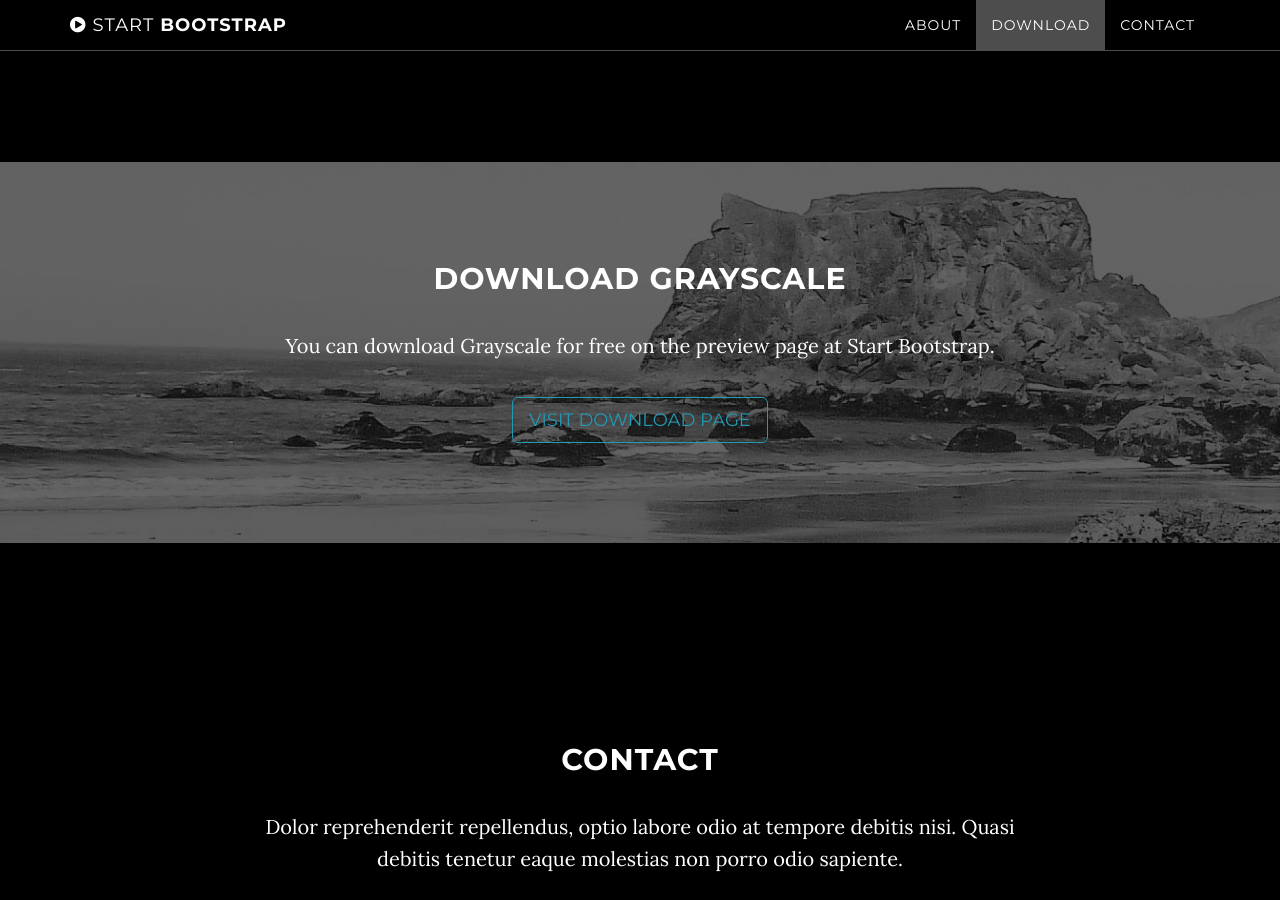
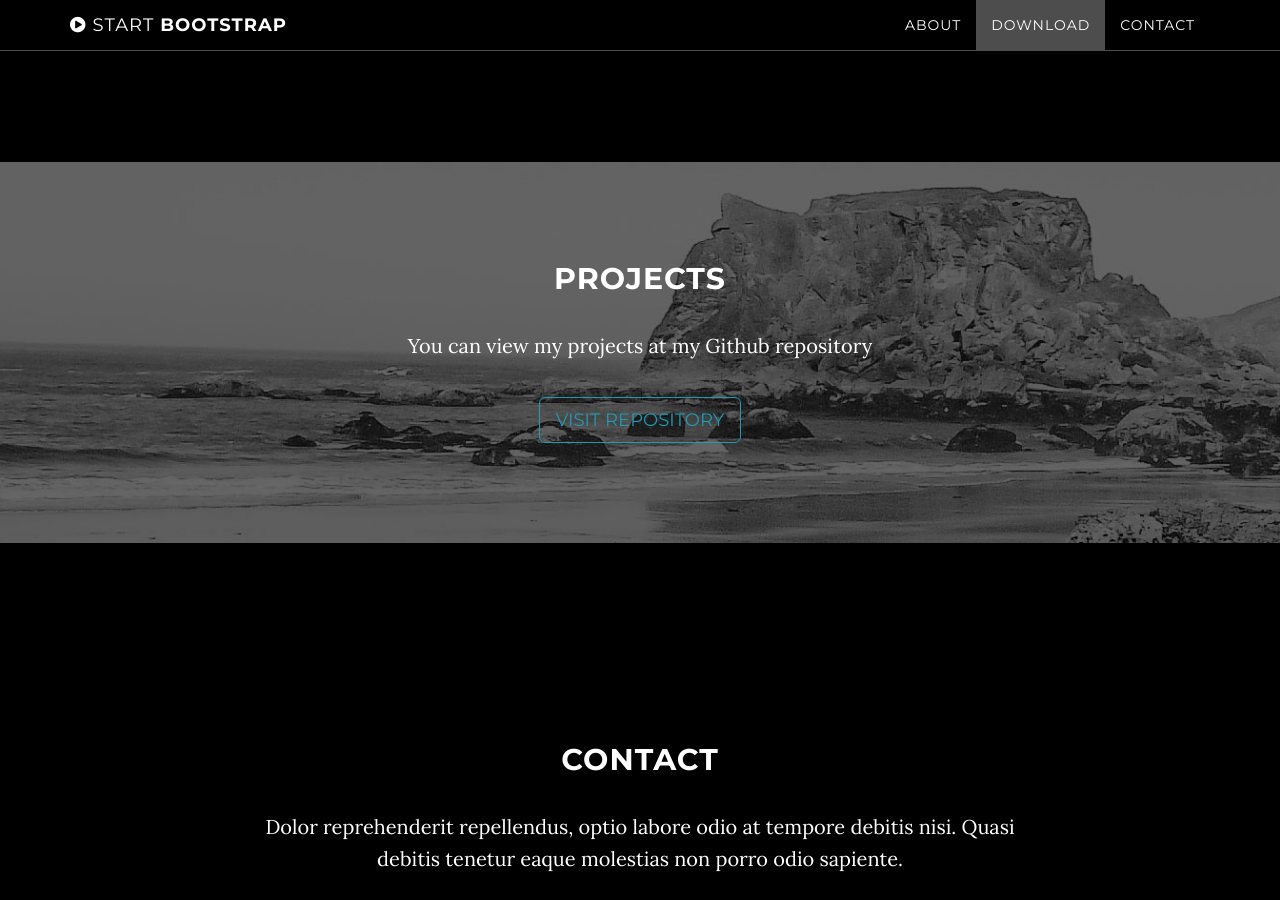
Before and after one commit to Md-Khid/Md-Khid, a Jekyll site: the page built from index.html, in a window 1280 px wide and 900 px high, scrolled down 1602 px. Built offline with Jekyll 4.4.1, drawn with Linux system fonts in a browser that asks for light colours.

Commit message:
Update download.html

```diff
--- a/_includes/download.html
+++ b/_includes/download.html
@@ -3,9 +3,9 @@
         <div class="download-section">
             <div class="container">
                 <div class="col-lg-8 col-lg-offset-2">
-                    <h2>Download Grayscale</h2>
-                    <p>You can download Grayscale for free on the preview page at Start Bootstrap.</p>
-                    <a href="http://startbootstrap.com/template-overviews/grayscale/" class="btn btn-default btn-lg">Visit Download Page</a>
+                    <h2>Projects</h2>
+                    <p>You can view my projects at my Github repository</p>
+                    <a href="https://github.com/Md-Khid/" class="btn btn-default btn-lg">Visit Repository</a>
                 </div>
             </div>
         </div>
```
